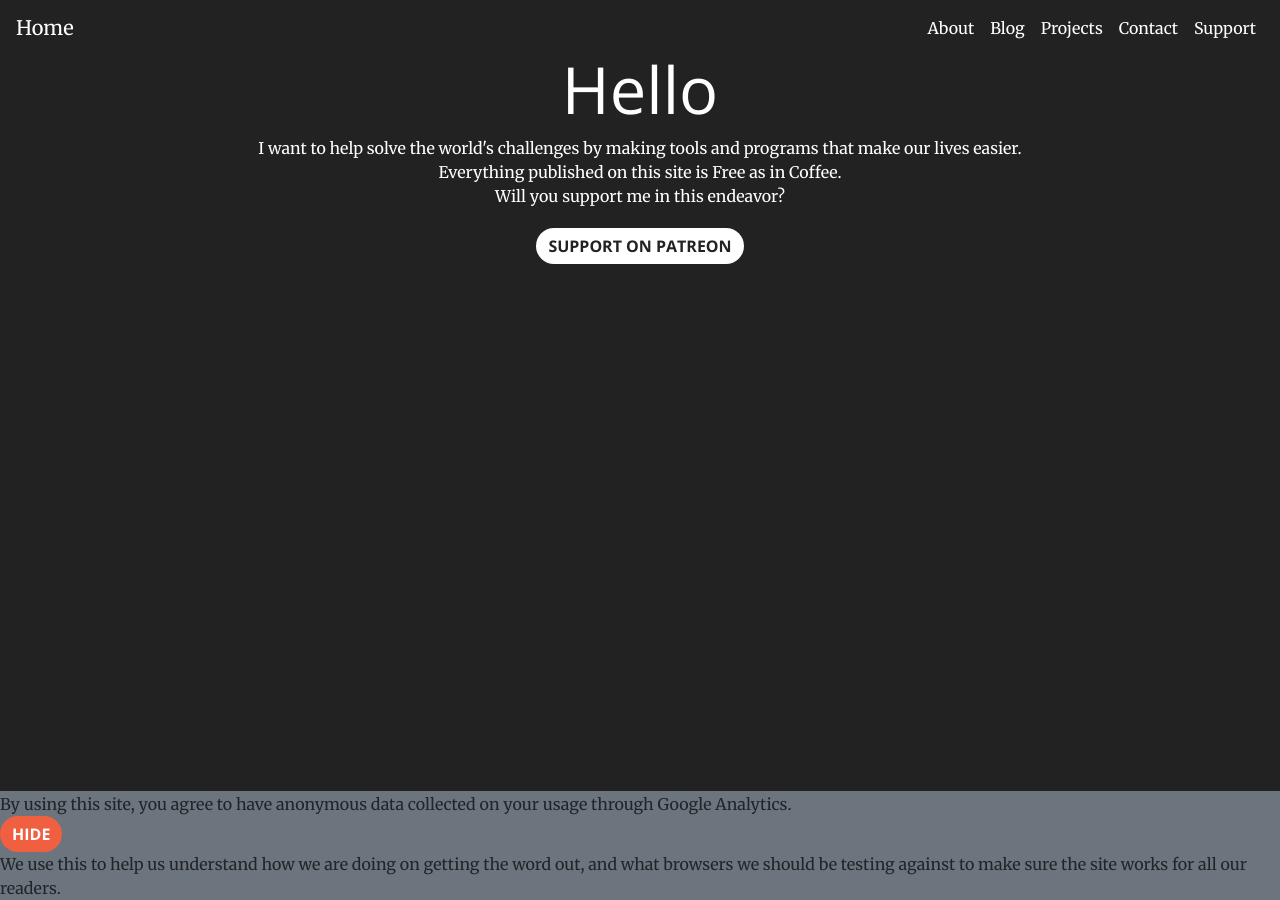
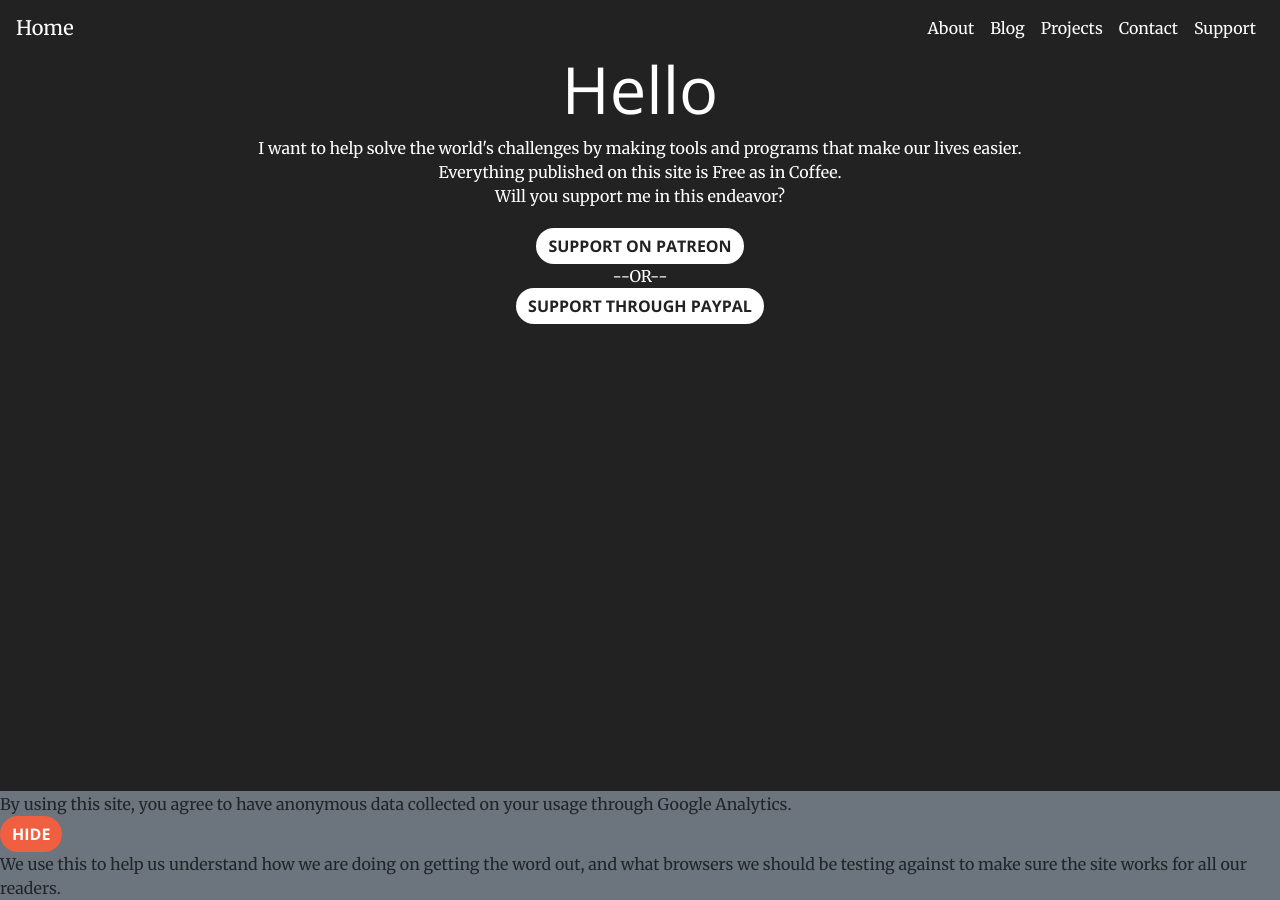
Before and after one commit to mshafer1/website, a Jekyll site: the page built from support/index.html, in a window 1280 px wide. Built offline with Jekyll 4.4.1, drawn with Linux system fonts in a browser that asks for light colours.

Commit message:
add paypal link

```diff
--- a/support/index.html
+++ b/support/index.html
@@ -16,6 +16,10 @@ title: Support
         Will you support me in this endeavor?
     </p>
     <div class="center">
-            <a href="https://www.patreon.com/bePatron?u=14983863" class="btn btn-default btn-l">Support on Patreon</a>
+            <a href="https://www.patreon.com/bePatron?u=14983863" class="btn btn-default btn-l" target="_blank">Support on Patreon</a>
+            <br/>
+            --OR--
+            <br/>
+            <a href="https://paypal.me/mshafertech" class="btn btn-default btn-1" target="_blank">Support through PayPal</a>
     </div>
 </div>
```
